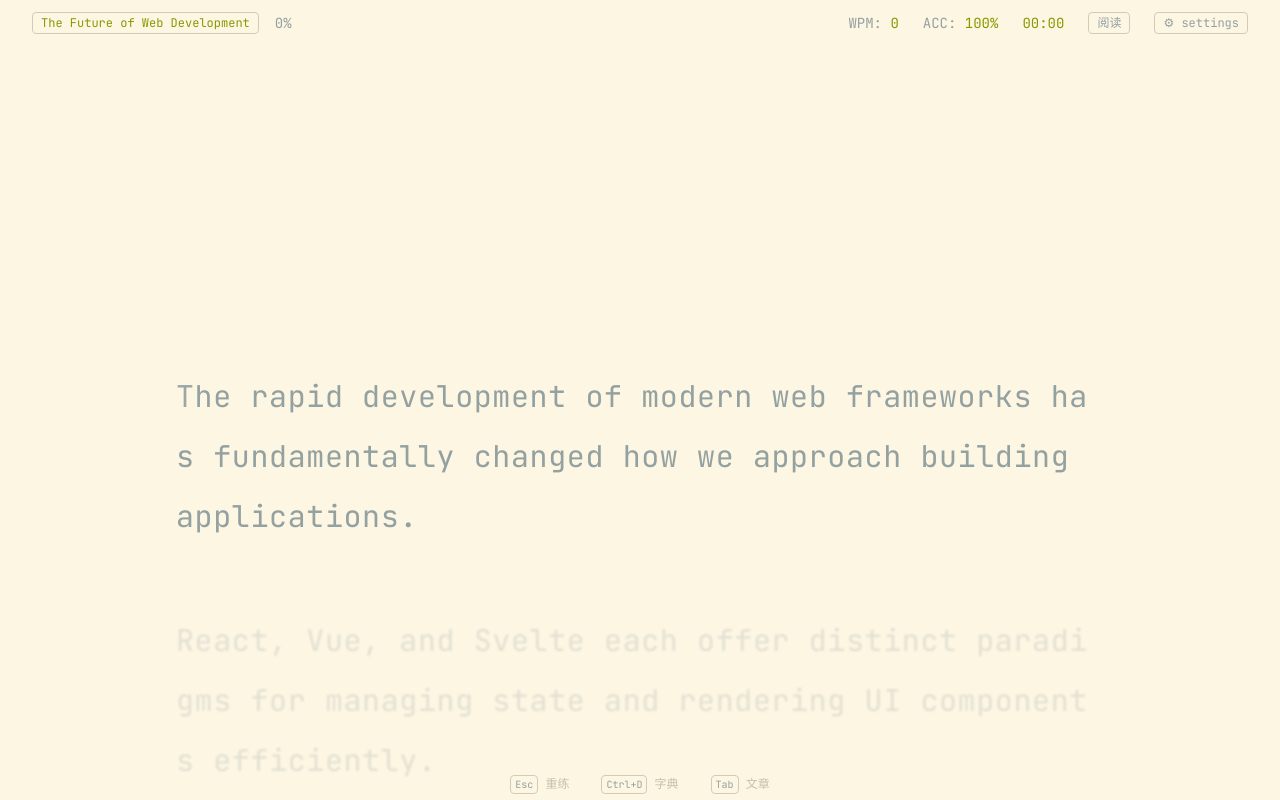
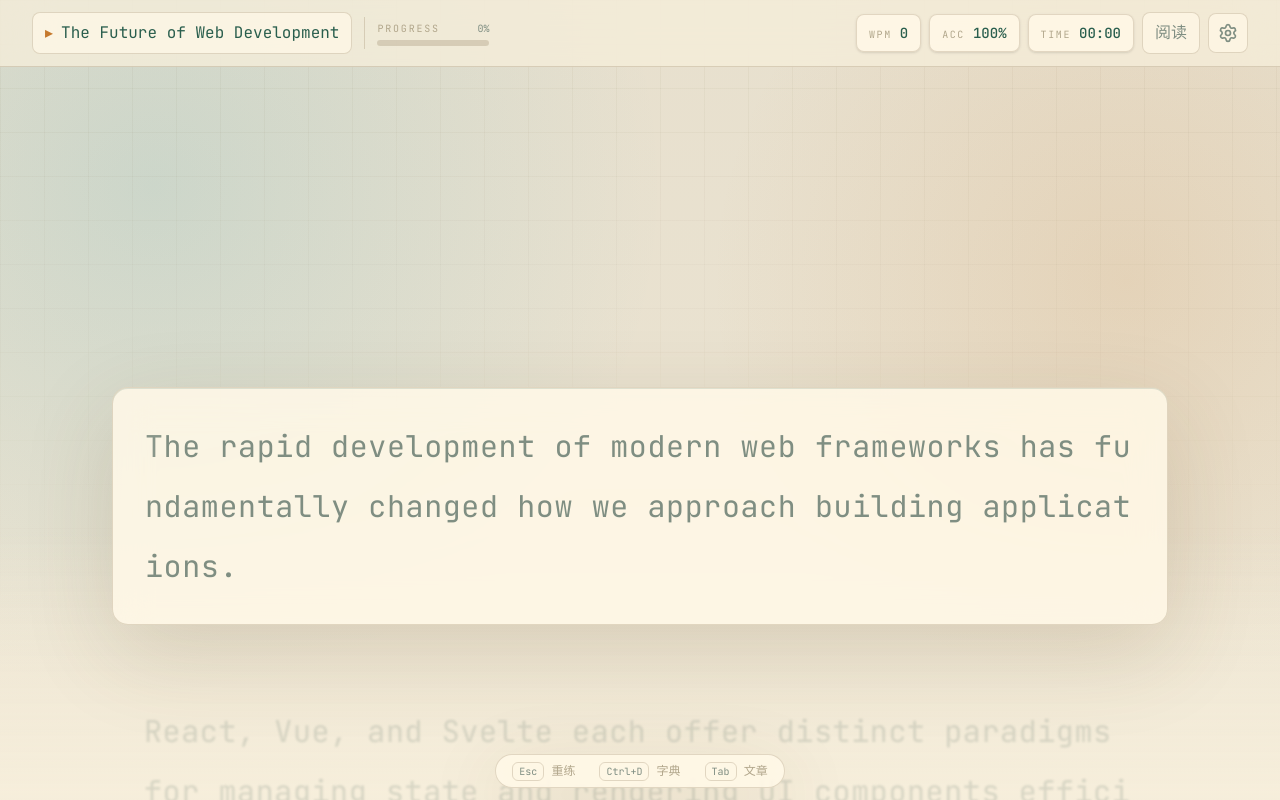
Before and after one commit to Jasonw372/qwerty-reader, a React (Vite) app: page / in a window 1280 px wide. Shown: the top 800 px of the page. Built offline with nearby package versions, Linux system fonts and the light colour scheme.

Commit message:
更新依赖项并增强UI组件

```diff
--- a/package.json
+++ b/package.json
@@ -13,6 +13,7 @@
     "@fontsource/jetbrains-mono": "^5.2.8",
     "clsx": "^2.1.1",
     "idb-keyval": "^6.2.2",
+    "lucide-react": "^1.14.0",
     "motion": "^12.38.0",
     "react": "^19.2.6",
     "react-dom": "^19.2.6",
@@ -25,6 +26,7 @@
     "@types/react": "^19.2.14",
     "@types/react-dom": "^19.2.3",
     "@vitejs/plugin-react": "^6.0.1",
+    "tailwindcss": "^4.3.0",
     "typescript": "~6.0.2",
     "vite": "catalog:",
     "vite-plus": "catalog:"
--- a/src/App.tsx
+++ b/src/App.tsx
@@ -77,7 +77,10 @@ export function App() {
   }, [lookup, managerOpen, openManager, closeManager, settingsOpen, closeSettings]);
 
   return (
-    <div className="min-h-screen flex flex-col" style={{ backgroundColor: "var(--theme-bg)" }}>
+    <div
+      className="app-shell min-h-screen flex flex-col"
+      style={{ backgroundColor: "var(--theme-bg)" }}
+    >
       <HUD onOpenReading={currentArticle ? () => setPhase("reading") : undefined} />
       <main className="flex-1 overflow-y-auto pb-10">
         {currentArticle && phase === "reading" && (
--- a/src/components/dict/DictPanel.tsx
+++ b/src/components/dict/DictPanel.tsx
@@ -19,15 +19,11 @@ export function DictPanel({ entry, loading, error, onClose }: DictPanelProps) {
           animate={{ opacity: 1, x: 0 }}
           exit={{ opacity: 0, x: 24 }}
           transition={{ duration: 0.2 }}
-          className="fixed right-6 top-20 w-72 rounded-lg p-4 text-sm font-mono shadow-xl z-20"
-          style={{
-            backgroundColor: "var(--theme-surface)",
-            border: "1px solid var(--theme-border)",
-          }}
+          className="glass-panel fixed right-4 top-24 z-20 w-[min(20rem,calc(100vw-2rem))] rounded-2xl p-5 text-sm font-mono md:right-6"
         >
           <button
             onClick={onClose}
-            className="absolute top-3 right-3 text-[var(--theme-text-pending)] hover:text-[var(--theme-text-correct)] transition-colors"
+            className="icon-button absolute top-3 right-3 grid size-7 place-items-center rounded-lg text-xs cursor-pointer"
             aria-label="Close dictionary"
           >
             ✕
@@ -39,7 +35,9 @@ export function DictPanel({ entry, loading, error, onClose }: DictPanelProps) {
 
           {entry && (
             <div>
-              <p className="text-[var(--theme-text-correct)] font-medium text-base">{entry.word}</p>
+              <p className="pr-8 text-lg font-medium text-[var(--theme-text-correct)]">
+                {entry.word}
+              </p>
               {entry.phonetic && (
                 <p className="text-[var(--theme-text-pending)] text-xs mb-3">{entry.phonetic}</p>
               )}
--- a/src/components/hud/HUD.tsx
+++ b/src/components/hud/HUD.tsx
@@ -2,6 +2,7 @@ import { useTypingStore } from "../../store/typingStore.ts";
 import { useArticleStore } from "../../store/articleStore.ts";
 import { useSettingsStore } from "../../store/settingsStore.ts";
 import { formatTime } from "../../lib/textParser.ts";
+import { Settings } from "lucide-react";
 
 interface HUDProps {
   onOpenReading?: () => void;
@@ -27,34 +28,46 @@ export function HUD({ onOpenReading }: HUDProps) {
 
   return (
     <header
-      className="sticky top-0 z-10 flex items-center justify-between px-8 py-3 text-sm font-mono backdrop-blur-sm"
+      className="sticky top-0 z-10 border-b border-[var(--theme-border)] px-4 py-3 font-mono backdrop-blur-xl md:px-8"
       style={{ backgroundColor: "var(--theme-hud-bg)" }}
     >
-      <div className="flex items-center gap-4 text-[var(--theme-text-pending)]">
+      <div className="mx-auto flex w-full max-w-7xl flex-col gap-3 md:flex-row md:items-center md:justify-between">
+        <div className="flex min-w-0 items-center gap-3 text-[var(--theme-text-pending)]">
           <button
             onClick={openManager}
             title="管理文章 (Tab)"
-          className="max-w-xs truncate px-2 py-0.5 rounded border border-[var(--theme-border)] text-[var(--theme-text-correct)] hover:border-[var(--theme-text-correct)] transition-colors bg-transparent text-xs cursor-pointer"
+            className="soft-button min-w-0 max-w-[min(22rem,62vw)] truncate rounded-lg px-3 py-2 text-left text-xs cursor-pointer"
           >
-          {article?.title ?? "—"}
+            <span className="mr-2 text-[var(--theme-accent)]">▸</span>
+            <span className="text-[var(--theme-text-correct)]">
+              {article?.title ?? "未选择文章"}
+            </span>
           </button>
-        <span>{progress}%</span>
+          <div className="hidden h-8 w-px bg-[var(--theme-border)] md:block" />
+          <div className="flex min-w-28 flex-col gap-1">
+            <div className="flex items-center justify-between text-[10px] uppercase tracking-[0.18em] text-[var(--theme-text-muted)]">
+              <span>Progress</span>
+              <span className="tracking-normal text-[var(--theme-text-pending)]">{progress}%</span>
+            </div>
+            <div className="h-1.5 overflow-hidden rounded-full bg-[var(--theme-border)]">
+              <div
+                className="h-full rounded-full bg-[var(--theme-cursor)] transition-all duration-500"
+                style={{ width: `${progress}%` }}
+              />
+            </div>
+          </div>
         </div>
 
-      <div className="flex items-center gap-6 text-[var(--theme-text-pending)]">
-        <span>
-          WPM: <span className="text-[var(--theme-text-correct)]">{wpm}</span>
-        </span>
-        <span>
-          ACC: <span className="text-[var(--theme-text-correct)]">{accuracy}%</span>
-        </span>
-        <span className="text-[var(--theme-text-correct)]">{formatTime(elapsed)}</span>
+        <div className="flex flex-wrap items-center gap-2 text-[var(--theme-text-pending)] md:justify-end">
+          <Stat label="WPM" value={wpm} />
+          <Stat label="ACC" value={`${accuracy}%`} />
+          <Stat label="TIME" value={formatTime(elapsed)} />
 
           {onOpenReading && (
             <button
               onClick={onOpenReading}
               title="阅读预览"
-            className="px-2 py-0.5 rounded border border-[var(--theme-border)] text-[var(--theme-text-pending)] hover:text-[var(--theme-text-correct)] hover:border-[var(--theme-text-correct)] transition-colors bg-transparent text-xs cursor-pointer"
+              className="soft-button rounded-lg px-3 py-2 text-xs cursor-pointer"
             >
               阅读
             </button>
@@ -63,11 +76,24 @@ export function HUD({ onOpenReading }: HUDProps) {
           <button
             onClick={openSettings}
             title="设置"
-          className="px-2 py-0.5 rounded border border-[var(--theme-border)] text-[var(--theme-text-pending)] hover:text-[var(--theme-text-correct)] hover:border-[var(--theme-text-correct)] transition-colors bg-transparent text-xs cursor-pointer"
+            className="icon-button grid size-10 place-items-center rounded-lg cursor-pointer"
+            aria-label="设置"
           >
-          ⚙ settings
+            <Settings size={20} />
           </button>
+        </div>
       </div>
     </header>
   );
 }
+
+function Stat({ label, value }: { label: string; value: string | number }) {
+  return (
+    <div className="rounded-lg border border-[var(--theme-border)] bg-[var(--theme-surface-elevated)] px-3 py-1.5 shadow-sm">
+      <span className="mr-2 text-[10px] uppercase tracking-[0.16em] text-[var(--theme-text-muted)]">
+        {label}
+      </span>
+      <span className="text-sm font-medium text-[var(--theme-text-correct)]">{value}</span>
+    </div>
+  );
+}
--- a/src/components/reading/ReadingPreview.tsx
+++ b/src/components/reading/ReadingPreview.tsx
@@ -25,48 +25,62 @@ export function ReadingPreview({
 
   if (phase === "ready") {
     return (
-      <section className="mx-auto flex min-h-[calc(100vh-8rem)] w-full max-w-4xl flex-col justify-center px-8 py-16 text-[var(--theme-text-correct)]">
-        <p className="mb-3 text-sm text-[var(--theme-text-pending)]">阅读预览</p>
-        <h1 className="text-4xl font-medium leading-tight">{article.title}</h1>
-        <div className="mt-5 flex gap-4 text-xs text-[var(--theme-text-muted)]">
-          {article.source && <span>{article.source}</span>}
-          <span>{paragraphs.length} paragraphs</span>
-          <span>{chars} chars</span>
+      <section className="animate-float-in mx-auto flex min-h-[calc(100vh-8rem)] w-full max-w-5xl flex-col justify-center px-5 py-16 text-[var(--theme-text-correct)] md:px-8">
+        <div className="glass-panel rounded-3xl px-6 py-8 md:px-10 md:py-10">
+          <p className="mb-3 text-xs uppercase tracking-[0.22em] text-[var(--theme-accent)]">
+            阅读预览
+          </p>
+          <h1 className="max-w-3xl text-4xl font-medium leading-tight md:text-6xl">
+            {article.title}
+          </h1>
+          <div className="mt-6 flex flex-wrap gap-3 text-xs text-[var(--theme-text-muted)]">
+            {article.source && (
+              <span className="soft-button rounded-full px-3 py-1">{article.source}</span>
+            )}
+            <span className="soft-button rounded-full px-3 py-1">
+              {paragraphs.length} paragraphs
+            </span>
+            <span className="soft-button rounded-full px-3 py-1">{chars} chars</span>
           </div>
           <button
             type="button"
             onClick={onStartReading}
-          className="mt-10 w-fit border border-[var(--theme-text-correct)] bg-transparent px-6 py-2.5 text-sm text-[var(--theme-text-correct)] transition-colors hover:bg-[var(--theme-text-correct)] hover:text-[var(--theme-bg)]"
+            className="primary-button mt-10 w-fit rounded-xl px-6 py-3 text-sm cursor-pointer"
           >
             开始阅读
           </button>
+        </div>
       </section>
     );
   }
 
   return (
-    <article className="mx-auto w-full max-w-4xl px-8 pb-24 pt-16 text-[var(--theme-text-correct)]">
-      <header className="sticky top-[3.25rem] z-[1] -mx-8 mb-10 border-b border-[var(--theme-border)] bg-[var(--theme-bg)]/90 px-8 pb-5 pt-2 backdrop-blur-sm">
+    <article className="animate-float-in mx-auto w-full max-w-5xl px-5 pb-24 pt-12 text-[var(--theme-text-correct)] md:px-8 md:pt-16">
+      <header className="glass-panel sticky top-[4.75rem] z-[1] mb-10 rounded-2xl px-5 py-5 md:px-7">
         <div className="flex flex-col gap-4 md:flex-row md:items-end md:justify-between">
           <div>
-            <p className="text-sm text-[var(--theme-text-pending)]">通读文章</p>
-            <h1 className="mt-2 text-3xl font-medium leading-tight">{article.title}</h1>
+            <p className="text-xs uppercase tracking-[0.22em] text-[var(--theme-accent)]">
+              通读文章
+            </p>
+            <h1 className="mt-2 text-3xl font-medium leading-tight md:text-4xl">{article.title}</h1>
           </div>
           <button
             type="button"
             onClick={onStartTyping}
-            className="w-fit border border-[var(--theme-text-correct)] bg-transparent px-5 py-2 text-sm text-[var(--theme-text-correct)] transition-colors hover:bg-[var(--theme-text-correct)] hover:text-[var(--theme-bg)]"
+            className="primary-button w-fit rounded-xl px-5 py-2.5 text-sm cursor-pointer"
           >
             开始打字
           </button>
         </div>
       </header>
 
+      <div className="hairline-panel rounded-3xl px-6 py-8 md:px-10 md:py-10">
         <div className="space-y-7 text-lg leading-9 text-[var(--theme-text-pending)]">
           {paragraphs.map((paragraph, index) => (
             <p key={index}>{paragraph}</p>
           ))}
         </div>
+      </div>
     </article>
   );
 }
--- a/src/components/shortcuts/ShortcutsBar.tsx
+++ b/src/components/shortcuts/ShortcutsBar.tsx
@@ -6,15 +6,17 @@ const SHORTCUTS = [
 
 export function ShortcutsBar() {
   return (
-    <footer className="fixed bottom-0 left-0 right-0 flex justify-center gap-8 py-2 text-xs font-mono text-[var(--theme-text-muted)]">
+    <footer className="pointer-events-none fixed bottom-3 left-0 right-0 z-10 flex justify-center px-4 font-mono text-xs text-[var(--theme-text-muted)]">
+      <div className="glass-panel flex flex-wrap justify-center gap-3 rounded-full px-4 py-2 md:gap-6">
         {SHORTCUTS.map(({ key, label }) => (
           <span key={key}>
-          <kbd className="px-1 py-0.5 rounded text-[10px] border border-[var(--theme-border)] text-[var(--theme-text-pending)]">
+            <kbd className="rounded-md border border-[var(--theme-border)] px-1.5 py-0.5 text-[10px] text-[var(--theme-text-pending)]">
               {key}
             </kbd>{" "}
             {label}
           </span>
         ))}
+      </div>
     </footer>
   );
 }
--- a/src/components/typing/TypingStage.tsx
+++ b/src/components/typing/TypingStage.tsx
@@ -15,7 +15,7 @@ export function TypingStage() {
 
   return (
     <div
-      className="max-w-5xl mx-auto px-12 w-full select-none"
+      className="mx-auto w-full max-w-6xl select-none px-5 md:px-12"
       role="main"
       aria-label="Typing area"
       style={{ paddingTop: "40vh", paddingBottom: "40vh" }}
@@ -29,12 +29,18 @@ export function TypingStage() {
           <p
             key={para.id}
             ref={paraIndex === activeParagraphIndex ? activeRef : null}
-            className="font-mono mb-16 leading-loose transition-all duration-500"
+            className={`mb-14 rounded-2xl font-mono leading-loose transition-all duration-500 md:mb-16 ${
+              distance === 0 ? "glass-panel px-5 py-6 md:px-8 md:py-7" : "px-5 py-3 md:px-8"
+            }`}
             style={{
               fontSize: `${fontSize}px`,
               letterSpacing: "0.02em",
               opacity,
               filter: `blur(${blur}px)`,
+              boxShadow:
+                distance === 0
+                  ? "inset 0 1px 0 color-mix(in srgb, var(--theme-text-correct) 14%, transparent), 0 28px 90px var(--theme-shadow)"
+                  : undefined,
               pointerEvents: distance === 0 ? "auto" : "none",
             }}
           >
--- a/src/style.css
+++ b/src/style.css
@@ -18,30 +18,44 @@
 
 /* Tokyo Night dark theme */
 [data-theme="dark"] {
-  --theme-bg: #1a1b26;
-  --theme-surface: #24283b;
-  --theme-border: #414868;
-  --theme-text-pending: #565f89;
-  --theme-text-correct: #9ece6a;
+  --theme-bg: #11131c;
+  --theme-surface: #1b2030;
+  --theme-surface-elevated: rgba(30, 36, 54, 0.84);
+  --theme-border: rgba(117, 134, 177, 0.28);
+  --theme-border-strong: rgba(158, 206, 106, 0.45);
+  --theme-text-pending: #7586b1;
+  --theme-text-correct: #b6f09c;
   --theme-text-error: #f7768e;
   --theme-text-error-bg: rgba(247, 118, 142, 0.2);
-  --theme-text-muted: #3b4261;
-  --theme-cursor: #7aa2f7;
-  --theme-hud-bg: rgba(26, 27, 38, 0.85);
+  --theme-text-muted: #4f5d82;
+  --theme-cursor: #69d2e7;
+  --theme-accent: #ffcf70;
+  --theme-accent-soft: rgba(255, 207, 112, 0.16);
+  --theme-hud-bg: rgba(17, 19, 28, 0.76);
+  --theme-shadow: rgba(3, 6, 18, 0.42);
+  --theme-vignette: rgba(105, 210, 231, 0.12);
+  --theme-grain: rgba(255, 255, 255, 0.035);
 }
 
 /* Solarized parchment theme */
 [data-theme="parchment"] {
-  --theme-bg: #fdf6e3;
-  --theme-surface: #eee8d5;
-  --theme-border: #d3cbb8;
-  --theme-text-pending: #93a1a1;
-  --theme-text-correct: #859900;
+  --theme-bg: #f6eedb;
+  --theme-surface: #fff8e8;
+  --theme-surface-elevated: rgba(255, 248, 232, 0.86);
+  --theme-border: rgba(122, 103, 66, 0.22);
+  --theme-border-strong: rgba(86, 125, 96, 0.44);
+  --theme-text-pending: #7f8e82;
+  --theme-text-correct: #295e4d;
   --theme-text-error: #dc322f;
   --theme-text-error-bg: rgba(220, 50, 47, 0.15);
-  --theme-text-muted: #c8c0aa;
-  --theme-cursor: #268bd2;
-  --theme-hud-bg: rgba(253, 246, 227, 0.85);
+  --theme-text-muted: #b1a68b;
+  --theme-cursor: #0f8ea8;
+  --theme-accent: #c5792d;
+  --theme-accent-soft: rgba(197, 121, 45, 0.14);
+  --theme-hud-bg: rgba(246, 238, 219, 0.76);
+  --theme-shadow: rgba(91, 69, 28, 0.16);
+  --theme-vignette: rgba(15, 142, 168, 0.13);
+  --theme-grain: rgba(92, 61, 21, 0.045);
 }
 
 *,
@@ -65,6 +79,129 @@ body {
   transition:
     background-color 0.3s ease,
     color 0.3s ease;
+}
+
+button,
+input,
+textarea {
+  font: inherit;
+}
+
+button {
+  -webkit-tap-highlight-color: transparent;
+}
+
+::selection {
+  background: var(--theme-accent-soft);
+  color: var(--theme-text-correct);
+}
+
+@layer components {
+  .app-shell {
+    position: relative;
+    isolation: isolate;
+    overflow-x: hidden;
+    background:
+      radial-gradient(circle at 12% 8%, var(--theme-vignette), transparent 32rem),
+      radial-gradient(circle at 88% 12%, var(--theme-accent-soft), transparent 26rem),
+      linear-gradient(180deg, color-mix(in srgb, var(--theme-bg) 94%, black), var(--theme-bg));
+  }
+
+  .app-shell::before {
+    content: "";
+    position: fixed;
+    inset: 0;
+    z-index: -2;
+    pointer-events: none;
+    background-image:
+      linear-gradient(var(--theme-grain) 1px, transparent 1px),
+      linear-gradient(90deg, var(--theme-grain) 1px, transparent 1px);
+    background-size: 44px 44px;
+    mask-image: linear-gradient(to bottom, black, transparent 78%);
+  }
+
+  .app-shell::after {
+    content: "";
+    position: fixed;
+    inset: auto 0 0;
+    z-index: -1;
+    height: 34vh;
+    pointer-events: none;
+    background: linear-gradient(to top, var(--theme-bg), transparent);
+  }
+
+  .glass-panel {
+    border: 1px solid var(--theme-border);
+    background: var(--theme-surface-elevated);
+    box-shadow: 0 24px 80px var(--theme-shadow);
+    backdrop-filter: blur(18px) saturate(140%);
+  }
+
+  .hairline-panel {
+    border: 1px solid var(--theme-border);
+    background:
+      linear-gradient(
+        180deg,
+        color-mix(in srgb, var(--theme-surface) 88%, white),
+        var(--theme-surface)
+      ),
+      var(--theme-surface);
+    box-shadow: 0 16px 48px var(--theme-shadow);
+  }
+
+  .icon-button,
+  .soft-button {
+    border: 1px solid var(--theme-border);
+    background: color-mix(in srgb, var(--theme-surface-elevated) 84%, transparent);
+    color: var(--theme-text-pending);
+    transition:
+      border-color 0.18s ease,
+      color 0.18s ease,
+      background-color 0.18s ease,
+      transform 0.18s ease;
+  }
+
+  .icon-button:hover,
+  .soft-button:hover {
+    border-color: var(--theme-border-strong);
+    color: var(--theme-text-correct);
+    transform: translateY(-1px);
+  }
+
+  .primary-button {
+    border: 1px solid var(--theme-border-strong);
+    background: var(--theme-text-correct);
+    color: var(--theme-bg);
+    box-shadow: 0 12px 34px color-mix(in srgb, var(--theme-text-correct) 18%, transparent);
+    transition:
+      transform 0.18s ease,
+      box-shadow 0.18s ease,
+      filter 0.18s ease;
+  }
+
+  .primary-button:hover {
+    transform: translateY(-1px);
+    filter: saturate(1.08);
+    box-shadow: 0 16px 42px color-mix(in srgb, var(--theme-text-correct) 24%, transparent);
+  }
+
+  .field {
+    border: 1px solid var(--theme-border);
+    background: color-mix(in srgb, var(--theme-surface-elevated) 88%, transparent);
+    color: var(--theme-text-correct);
+    transition:
+      border-color 0.18s ease,
+      box-shadow 0.18s ease;
+  }
+
+  .field:focus {
+    border-color: var(--theme-cursor);
+    box-shadow: 0 0 0 3px color-mix(in srgb, var(--theme-cursor) 18%, transparent);
+  }
+
+  .field::placeholder {
+    color: var(--theme-text-muted);
+  }
 }
 
 @keyframes blink {
@@ -135,3 +272,18 @@ body {
 .animate-pulse-glow {
   animation: pulse-glow 1.2s ease-in-out infinite;
 }
+
+@keyframes float-in {
+  from {
+    transform: translateY(10px);
+    opacity: 0;
+  }
+  to {
+    transform: translateY(0);
+    opacity: 1;
+  }
+}
+
+.animate-float-in {
+  animation: float-in 0.42s ease both;
+}
```
Also changed, not shown: src/components/articles/ArticleManager.tsx (+23 -27 lines), src/components/settings/SettingsModal.tsx (+17 -22 lines), src/components/summary/FinishSummary.tsx (+16 -13 lines), 1 other file (tests, documents, lock files or other folders). Lines whose indentation alone changed are shown as unchanged.
